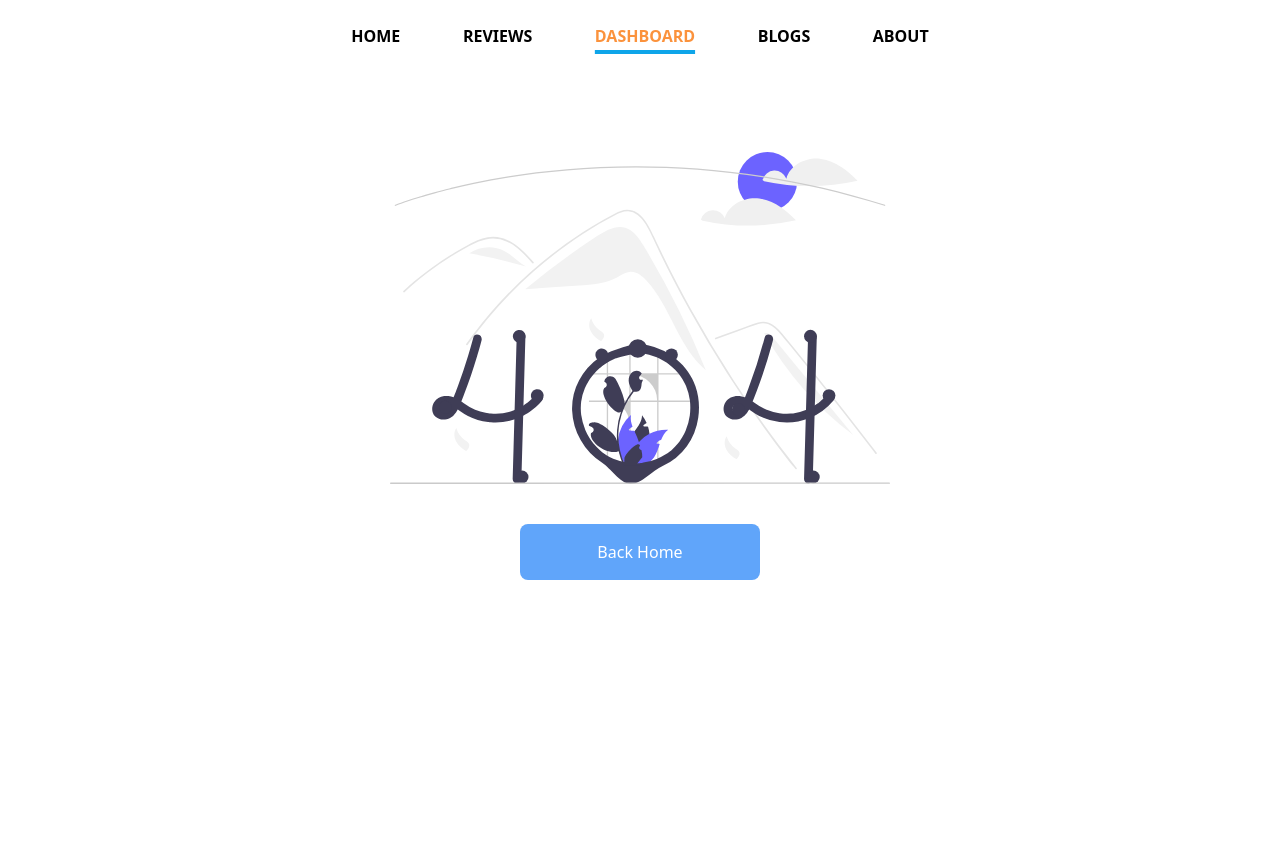
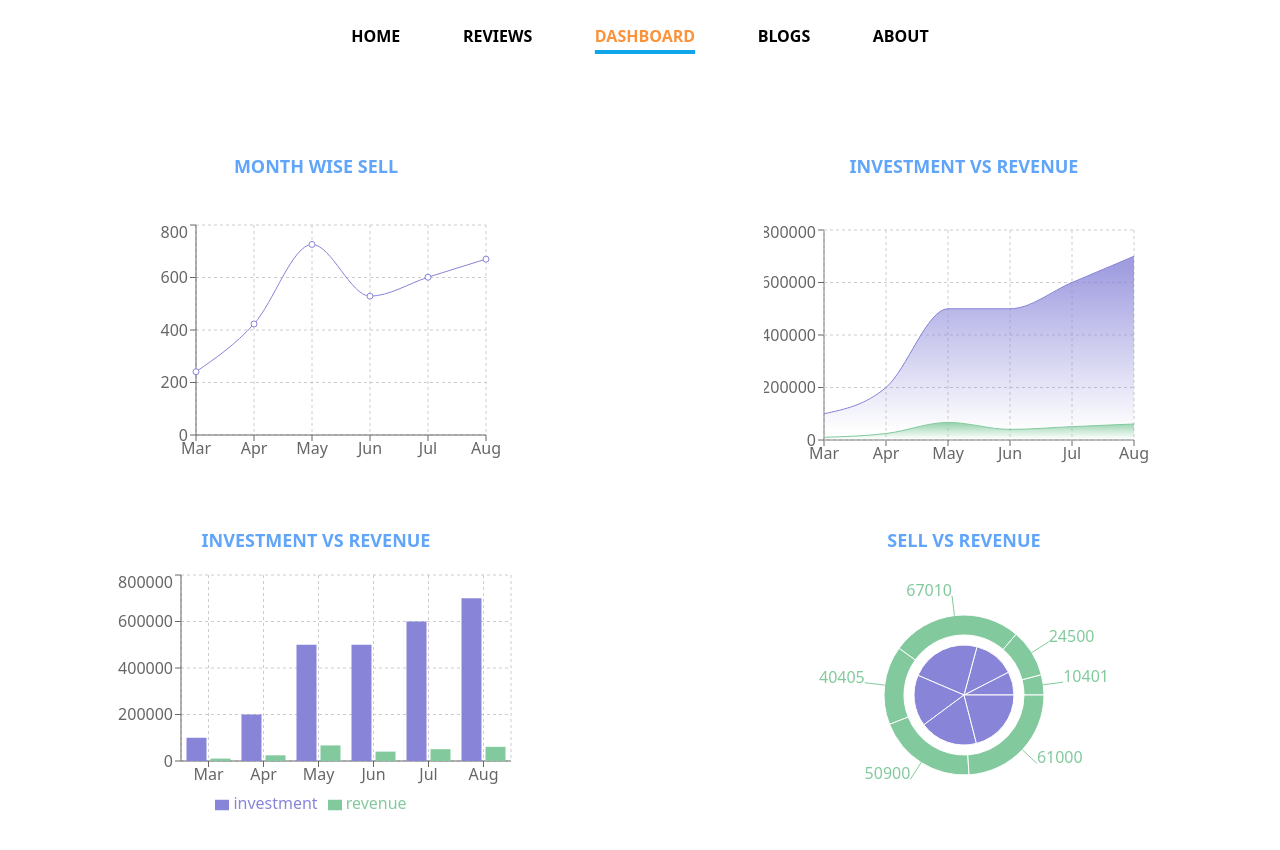
Before and after one commit to Mehedi4467/product-analysis-website, a React (Create React App) app: page /dashboard in a window 1280 px wide. Shown: the top 850 px of the page. Before the commit the page ends 800 px from the top, so only its background shows below. Built offline with nearby package versions, Linux system fonts and the light colour scheme.

Commit message:
chart section emplement

```diff
--- a/package.json
+++ b/package.json
@@ -11,6 +11,7 @@
     "react-dom": "^18.0.0",
     "react-router-dom": "^6.3.0",
     "react-scripts": "5.0.0",
+    "recharts": "^2.1.9",
     "web-vitals": "^2.1.4"
   },
   "scripts": {
--- /dev/null
+++ b/public/data.json
@@ -0,0 +1,44 @@
+[
+    {
+        "id": 1,
+        "month": "Mar",
+        "investment": 100000,
+        "sell": 241,
+        "revenue": 10401
+    },
+    {
+        "id": 2,
+        "month": "Apr",
+        "investment": 200000,
+        "sell": 423,
+        "revenue": 24500
+    },
+    {
+        "id": 3,
+        "month": "May",
+        "investment": 500000,
+        "sell": 726,
+        "revenue": 67010
+    },
+    {
+        "id": 4,
+        "month": "Jun",
+        "investment": 500000,
+        "sell": 529,
+        "revenue": 40405
+    },
+    {
+        "id": 5,
+        "month": "Jul",
+        "investment": 600000,
+        "sell": 601,
+        "revenue": 50900
+    },
+    {
+        "id": 6,
+        "month": "Aug",
+        "investment": 700000,
+        "sell": 670,
+        "revenue": 61000
+    }
+]
--- a/public/userData.json
+++ b/public/userData.json
@@ -20,10 +20,11 @@
         "name": "Selena Morton",
         "rating": 5,
         "image": "https://media.istockphoto.com/photos/shot-of-a-young-entrepreneur-using-a-mobile-phone-picture-id618348040?b=1&k=20&m=618348040&s=170667a&w=0&h=vn1wz8bli-CbKGzvsSm5IloqzK9ceXCpyU2CyfXSZpY=",
+        "review": "hello i am mehedi hassan i review the world cup ball reviws . i am very happay that this world cup is a very exciting in my life because this world cup tricket already buy me and i currenty going to dubai showing the world cup 2022",
         "email": "selenamorton@lyria.com"
     },
     {
-        "id": "6249ee9e5d979b330596fd0c",
+        "id": "6249ee9e5d979b330596fd0cd",
         "name": "West Bonner",
         "rating": 4,
         "image": "https://media.istockphoto.com/photos/happy-laughing-man-picture-id544358212?b=1&k=20&m=544358212&s=170667a&w=0&h=e1uHtcDJ7yZCgZtby_XHySquR03Bu-NkMxYMleIUTIQ=",
--- a/src/App.js
+++ b/src/App.js
@@ -1,4 +1,5 @@
 import { Route, Routes } from "react-router-dom";
+import DashBoard from "./Components/DashBoard/DashBoard";
 import Header from "./Components/Header/Header";
 import Home from "./Components/Home/Home";
 import NotFound from "./Components/NotFound/NotFound";
@@ -12,7 +13,9 @@ function App() {
       <Routes>
         <Route path='/' element={<Home></Home>}></Route>
         <Route path='reviews/' element={<Reviews></Reviews>}></Route>
+        <Route path='dashboard/' element={<DashBoard></DashBoard>}></Route>
         <Route path='*' element={<NotFound></NotFound>}></Route>
+
       </Routes>
     </div>
   );
--- /dev/null
+++ b/src/Components/DashBoard/DashBoard.js
@@ -0,0 +1,76 @@
+import React, { useEffect, useState } from 'react';
+import { Area, AreaChart, Bar, BarChart, CartesianGrid, ComposedChart, Legend, Line, LineChart, Pie, PieChart, Tooltip, XAxis, YAxis } from 'recharts';
+
+const DashBoard = () => {
+    const [chartData, setChartData] = useState([]);
+    useEffect(() => {
+        fetch('data.json')
+            .then(res => res.json())
+            .then(data => setChartData(data));
+    }, []);
+
+
+    return (
+        <div className=' mt-10 grid grid-cols-1 md:grid-cols-2 gap-4 py-10'>
+            <div className='justify-self-center'>
+                <h2 className='text-center uppercase text-lg font-bold text-blue-400 mb-10'>Month Wise Sell</h2>
+                <LineChart width={400} height={250} data={chartData}
+                    margin={{ top: 5, right: 30, left: 20, bottom: 5 }}>
+                    <CartesianGrid strokeDasharray="3 3" />
+                    <XAxis dataKey="month" />
+                    <YAxis />
+                    <Tooltip />
+                    <Line type="monotone" dataKey="sell" stroke="#8884d8" />
+
+                </LineChart>
+            </div>
+            <div className='justify-self-center'>
+                <h2 className='text-center uppercase text-lg font-bold text-blue-400 mb-10'>Investment Vs revenue</h2>
+                <AreaChart width={400} height={250} data={chartData}
+                    margin={{ top: 10, right: 30, left: 0, bottom: 0 }}>
+                    <defs>
+                        <linearGradient id="colorUv" x1="0" y1="0" x2="0" y2="1">
+                            <stop offset="5%" stopColor="#8884d8" stopOpacity={0.8} />
+                            <stop offset="95%" stopColor="#8884d8" stopOpacity={0} />
+                        </linearGradient>
+                        <linearGradient id="colorPv" x1="0" y1="0" x2="0" y2="1">
+                            <stop offset="5%" stopColor="#82ca9d" stopOpacity={0.8} />
+                            <stop offset="95%" stopColor="#82ca9d" stopOpacity={0} />
+                        </linearGradient>
+                    </defs>
+                    <XAxis dataKey="month" />
+                    <YAxis />
+                    <CartesianGrid strokeDasharray="3 3" />
+                    <Tooltip />
+                    <Area type="monotone" dataKey="investment" stroke="#8884d8" fillOpacity={1} fill="url(#colorUv)" />
+                    <Area type="monotone" dataKey="revenue" stroke="#82ca9d" fillOpacity={1} fill="url(#colorPv)" />
+                </AreaChart>
+            </div>
+
+
+            <div className='justify-self-center'>
+                <h2 className='text-center uppercase text-lg font-bold text-blue-400 md:mt-10 mb-4'>Investment Vs revenue</h2>
+                <BarChart width={400} height={250} data={chartData}>
+                    <CartesianGrid strokeDasharray="3 3" />
+                    <XAxis dataKey="month" />
+                    <YAxis />
+                    <Tooltip />
+                    <Legend />
+                    <Bar dataKey="investment" fill="#8884d8" />
+                    <Bar dataKey="revenue" fill="#82ca9d" />
+                </BarChart>
+            </div>
+            <div className='justify-self-center'>
+                <h2 className='text-center uppercase text-lg font-bold text-blue-400 md:mt-10 mb-4'>Sell Vs revenue</h2>
+                <PieChart width={400} height={250}>
+                    <Pie data={chartData} dataKey="sell" nameKey="month" cx="50%" cy="50%" outerRadius={50} fill="#8884d8" />
+                    <Pie data={chartData} dataKey="revenue" nameKey="month" cx="50%" cy="50%" innerRadius={60} outerRadius={80} fill="#82ca9d" label />
+                </PieChart>
+            </div>
+
+
+        </div>
+    );
+};
+
+export default DashBoard;
--- a/src/Components/Reviews/Reviews.js
+++ b/src/Components/Reviews/Reviews.js
@@ -5,7 +5,7 @@ import UserReviews from '../UserReviews/UserReviews';
 const Reviews = () => {
     const [users, setUsers] = useUser([]);
     return (
-        <div className='mt-10'>
+        <div className='my-10'>
             {users.map(user => <UserReviews key={user.id} user={user}></UserReviews>)}
         </div>
     );
```
Also changed, not shown: 1 other file (tests, documents, lock files or other folders).
